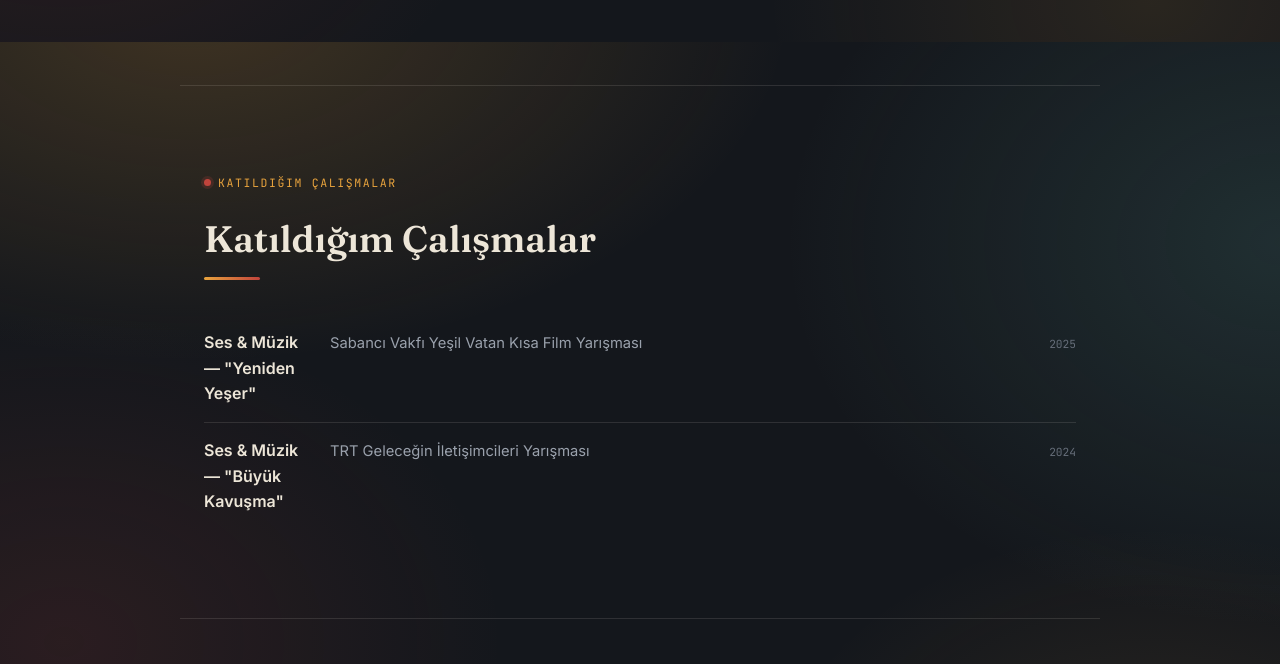
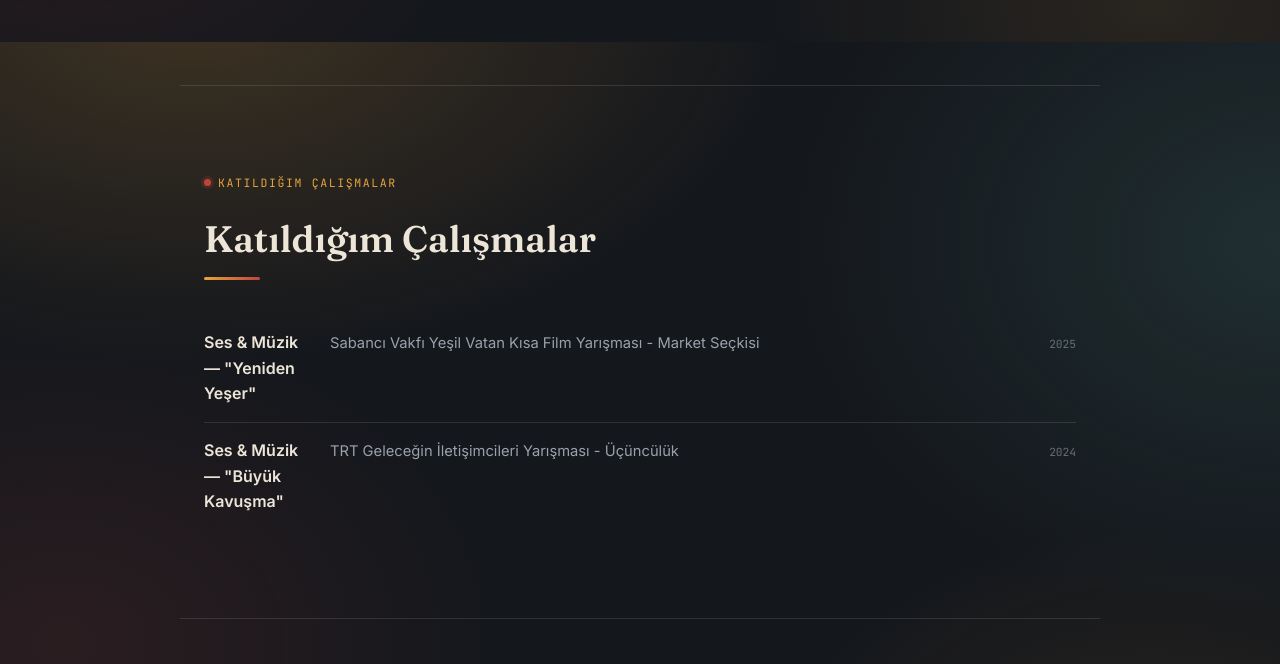
Before and after one commit to MOzcelik14/MuratOzcelikPortfolio, a plain HTML site: page index.html in a window 1280 px wide. Shown: the part 2358-3022 px from the top of the page. Drawn offline with Linux system fonts and the light colour scheme.

Commit message:
Update organization credits in index.html

```diff
--- a/index.html
+++ b/index.html
@@ -1140,9 +1140,9 @@
       film_2_role: "Görüntü Yönetmenliği · Kurgu · Ses ve Müzik",
       film_3_role: "Yönetmenlik · Görüntü Yönetmenliği · Kurgu · Ses",
       credit_1_role: "Ses & Müzik — \"Yeniden Yeşer\"",
-      credit_1_org: "Sabancı Vakfı Yeşil Vatan Kısa Film Yarışması",
+      credit_1_org: "Sabancı Vakfı Yeşil Vatan Kısa Film Yarışması - Market Seçkisi",
       credit_2_role: "Ses & Müzik — \"Büyük Kavuşma\"",
-      credit_2_org: "TRT Geleceğin İletişimcileri Yarışması",
+      credit_2_org: "TRT Geleceğin İletişimcileri Yarışması - Üçüncülük",
       exp_role: "Başkan Yardımcısı",
       exp_org: "BAİBÜ Yedinci Sanat Topluluğu",
       exp_when: "Kas 2025 — Devam ediyor",
```
